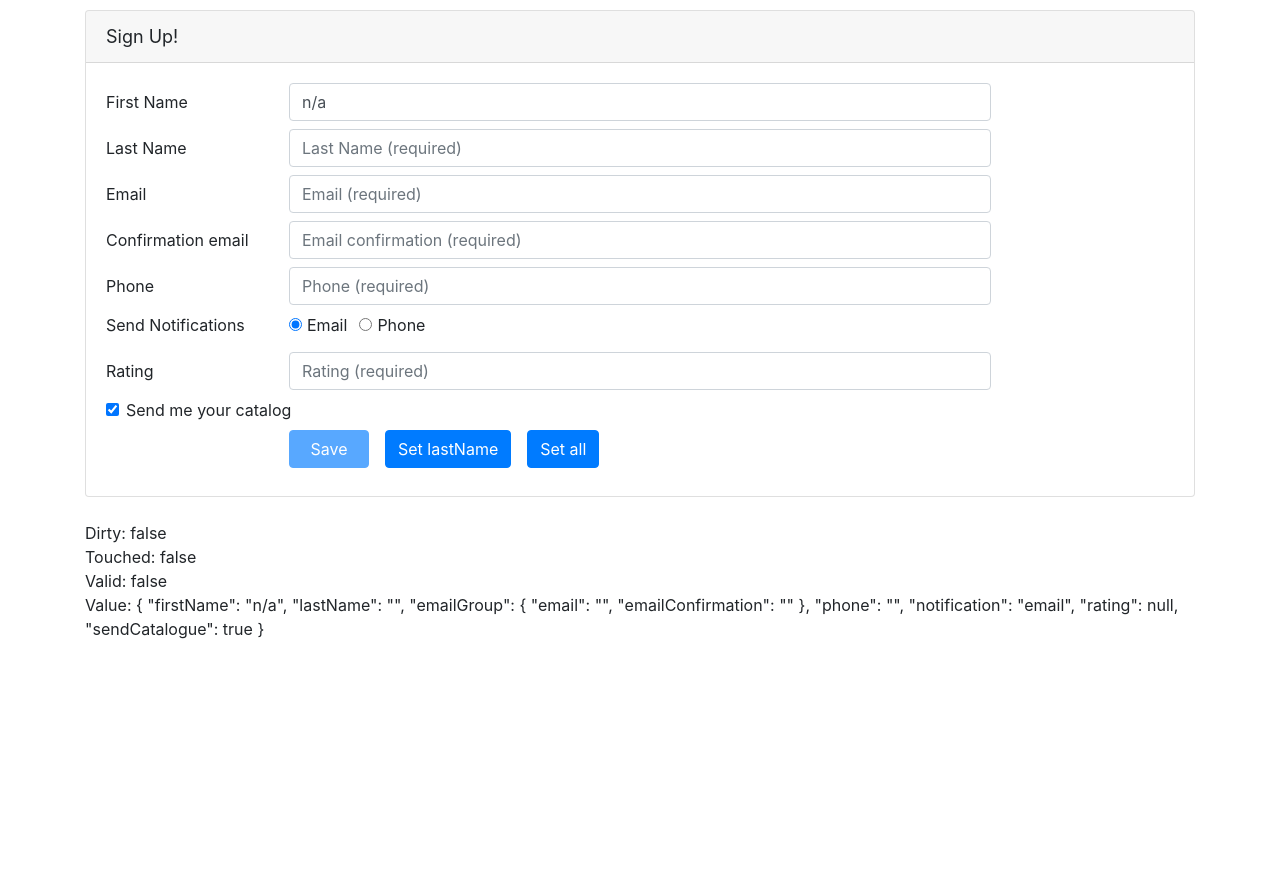
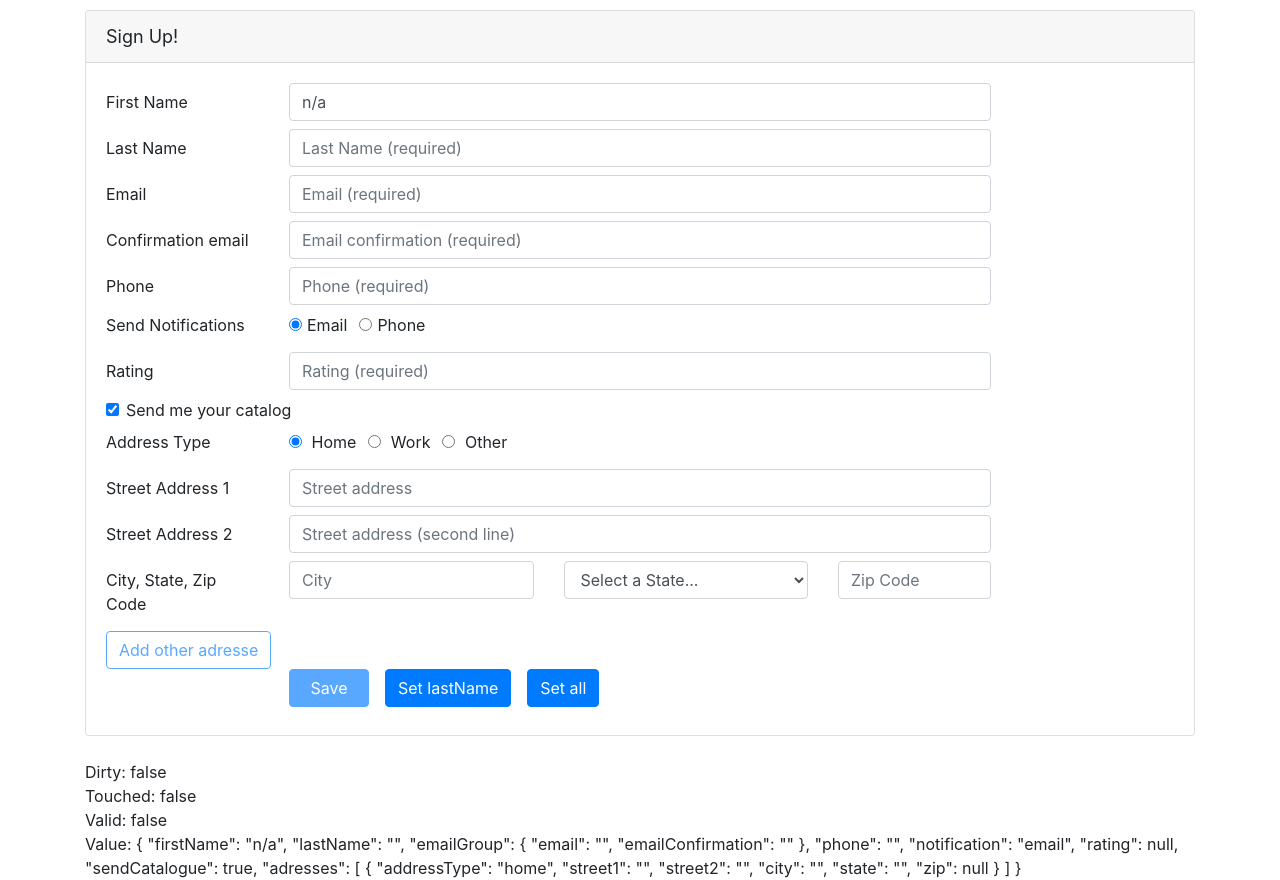
Before and after one commit to abdel-bakadiri/reactive-forms, an Angular app: page / in a window 1280 px wide. Before the commit the page ends 800 px from the top, so only its background shows below. Built offline with nearby package versions, Linux system fonts and the light colour scheme.

Commit message:
Feta(): Add a dublicate input elements using FormArray

```diff
--- a/src/app/customers/customer.component.html
+++ b/src/app/customers/customer.component.html
@@ -223,7 +223,12 @@
         </div>
       </div>
 
-      <!-- <div *ngIf="customer.sendCatalog">
+      <div *ngIf="customerRootFormGroup.get('sendCatalogue').value">
+        <div
+          formArrayName="adresses"
+          *ngFor="let adresse of adresses.controls; let i = index"
+        >
+          <div [formGroupName]="i" id="adresses">
             <div class="form-group row mb-2">
               <label class="col-md-2 col-form-label pt-0">Address Type</label>
               <div class="col-md-8">
@@ -234,8 +239,7 @@
                       id="addressType1Id"
                       type="radio"
                       value="home"
-                  [(ngModel)]="customer.addressType"
-                  name="addressType"
+                      formControlName="addressType"
                     />
                     Home
                   </label>
@@ -247,8 +251,7 @@
                       id="addressType1Id"
                       type="radio"
                       value="work"
-                  [(ngModel)]="customer.addressType"
-                  name="addressType"
+                      formControlName="addressType"
                     />
                     Work
                   </label>
@@ -260,8 +263,7 @@
                       id="addressType1Id"
                       type="radio"
                       value="other"
-                  [(ngModel)]="customer.addressType"
-                  name="addressType"
+                      formControlName="addressType"
                     />
                     Other
                   </label>
@@ -270,57 +272,59 @@
             </div>
 
             <div class="form-group row mb-2">
-          <label class="col-md-2 col-form-label" for="street1Id"
+              <label
+                class="col-md-2 col-form-label"
+                attr.for="{{ 'street1' + i + 'id' }}"
                 >Street Address 1</label
               >
               <div class="col-md-8">
                 <input
                   class="form-control"
-              id="street1Id"
+                  id="{{ 'street1' + i + 'id' }}"
                   type="text"
                   placeholder="Street address"
-              [(ngModel)]="customer.street1"
-              name="street1"
+                  formControlName="street1"
                 />
               </div>
             </div>
 
             <div class="form-group row mb-2">
-          <label class="col-md-2 col-form-label" for="street2Id"
+              <label
+                class="col-md-2 col-form-label"
+                for="{{ 'street2' + i + 'id' }}"
                 >Street Address 2</label
               >
               <div class="col-md-8">
                 <input
                   class="form-control"
-              id="street2Id"
+                  id="{{ 'street2' + i + 'id' }}"
                   type="text"
                   placeholder="Street address (second line)"
-              [(ngModel)]="customer.street2"
-              name="street2"
+                  formControlName="street2"
                 />
               </div>
             </div>
 
             <div class="form-group row mb-2">
-          <label class="col-md-2 col-form-label" for="cityId"
+              <label
+                class="col-md-2 col-form-label"
+                for="{{ 'city' + i + 'id' }}"
                 >City, State, Zip Code</label
               >
               <div class="col-md-3">
                 <input
                   class="form-control"
-              id="cityId"
+                  id="{{ 'city' + i + 'id' }}"
                   type="text"
                   placeholder="City"
-              [(ngModel)]="customer.city"
-              name="city"
+                  formControlName="city"
                 />
               </div>
               <div class="col-md-3">
                 <select
                   class="form-control"
                   id="stateId"
-              [(ngModel)]="customer.state"
-              name="state"
+                  formControlName="state"
                 >
                   <option value="" disabled selected hidden
                     >Select a State...</option
@@ -341,12 +345,20 @@
                   id="zipId"
                   type="number"
                   placeholder="Zip Code"
-              [(ngModel)]="customer.zip"
-              name="zip"
+                  formControlName="zip"
                 />
               </div>
             </div>
-      </div> -->
+          </div>
+        </div>
+        <button
+          class="btn btn-outline-primary"
+          [disabled]="!customerRootFormGroup.get('adresses').valid"
+          (click)="onClickAddOtherAdresse()"
+        >
+          Add other adresse
+        </button>
+      </div>
 
       <div class="form-group row mb-2">
         <div class="offset-md-2 col-md-4">
--- a/src/app/customers/customer.component.ts
+++ b/src/app/customers/customer.component.ts
@@ -1,14 +1,15 @@
 import { Component, OnInit } from '@angular/core';
 import {
   AbstractControl,
+  FormArray,
   FormBuilder,
   FormControl,
   FormGroup,
   Validators,
 } from '@angular/forms';
+import { debounceTime } from 'rxjs/operators';
 import { matchEmail, ratingParms } from './../custom-validators';
 import { Customer } from './customer';
-import { debounceTime } from 'rxjs/operators';
 
 @Component({
   selector: 'app-customer',
@@ -23,6 +24,10 @@ export class CustomerComponent implements OnInit {
   customer = new Customer();
 
   messageError: string;
+
+  get adresses(): FormArray {
+    return this.customerRootFormGroup.get('adresses') as FormArray;
+  }
 
   private validationMessages = {
     required: 'Please enter your email Adresse',
@@ -49,6 +54,7 @@ export class CustomerComponent implements OnInit {
       notification: 'email',
       rating: [null, [Validators.required, ratingParms(0, 5)]],
       sendCatalogue: true,
+      adresses: this.formBuilder.array([this.buildAdresses()]),
     });
     this.customerRootFormGroup
       .get('notification')
@@ -61,6 +67,17 @@ export class CustomerComponent implements OnInit {
     emailControl.valueChanges
       .pipe(debounceTime(1000))
       .subscribe(() => this.setMessageError(emailControl));
+  }
+
+  buildAdresses(): FormGroup {
+    return this.formBuilder.group({
+      addressType: 'home',
+      street1: '',
+      street2: '',
+      city: ['', Validators.required],
+      state: '',
+      zip: null,
+    });
   }
 
   save() {}
@@ -95,4 +112,8 @@ export class CustomerComponent implements OnInit {
     }
     phoneControl.updateValueAndValidity();
   }
+
+  onClickAddOtherAdresse(): void {
+    this.adresses.push(this.buildAdresses());
+  }
 }
```
Lines whose indentation alone changed are shown as unchanged.
